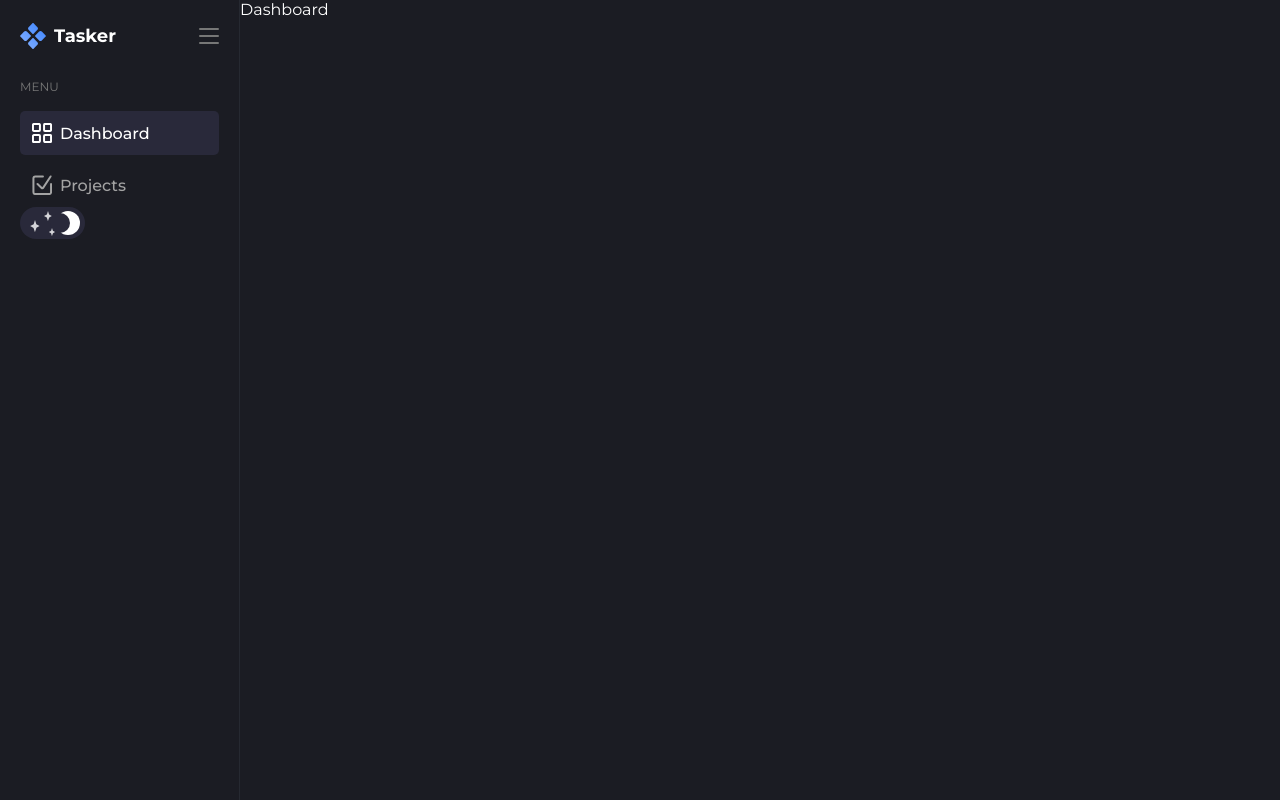
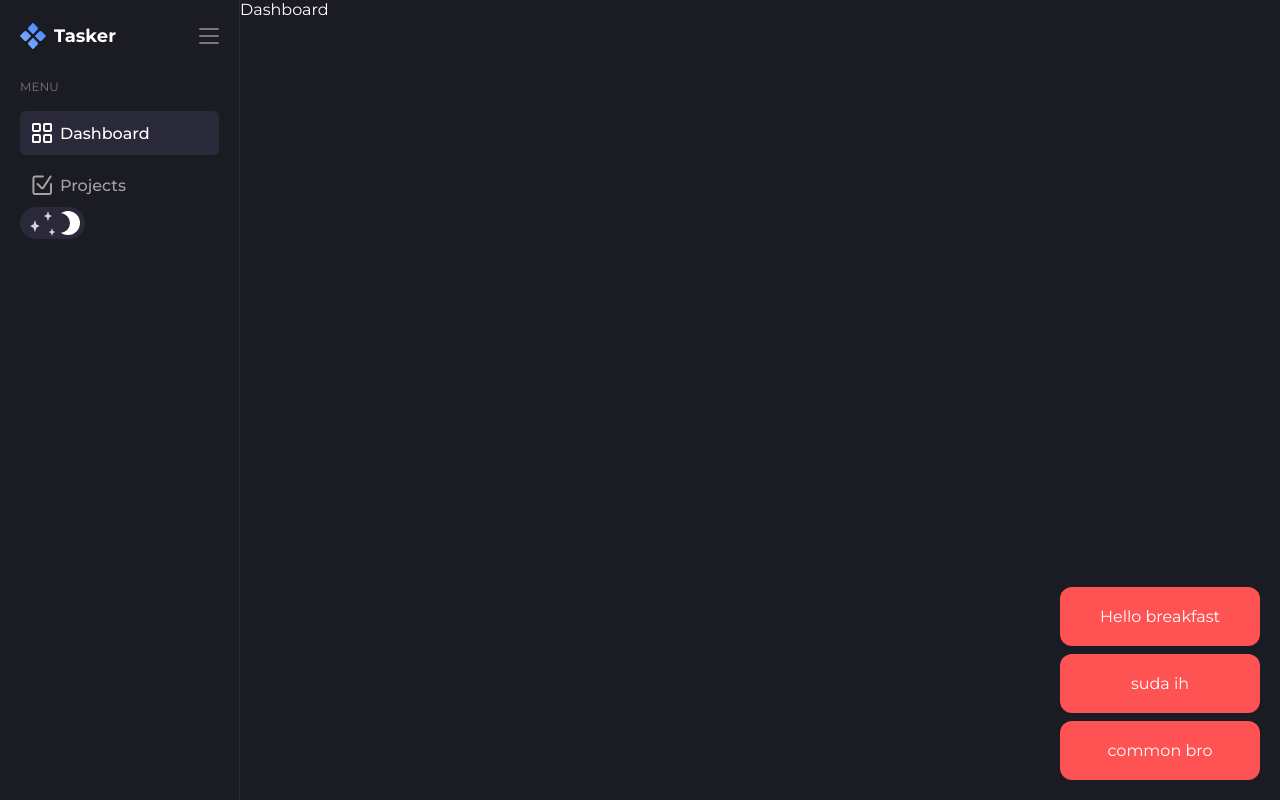
Before and after one commit to devkirkir/react-tasker, a React app: page /app/dashboard in a window 1280 px wide. Built offline with nearby package versions, Linux system fonts and the light colour scheme.

Commit message:
⚙️ modified: Notification component ⚙️ modified: NotificationHandler component ⚙️ modified: useNotification hook

```diff
--- a/package.json
+++ b/package.json
@@ -8,11 +8,10 @@
     "build:dev": "npx webpack --env mode=development",
     "build:prod": "npx webpack --env mode=production",
     "start-server": "json-server --watch json-server/db.json --port 4000",
+    "prettier": "prettier --config ./.prettierrc . --write",
     "eslint": "eslint \"**/*.{ts,tsx}\"",
-    "prettier": "prettier --config ./.prettierrc . --write",
     "eslint:fix": "eslint '**/*.{ts,tsx}' --fix",
-    "test:jest": "jest --config ./config/jest/jest.config.ts",
-    "prepare": "husky"
+    "test:jest": "jest --config ./config/jest/jest.config.ts"
   },
   "keywords": [],
   "author": "",
@@ -41,7 +40,6 @@
     "eslint-plugin-react": "^7.33.2",
     "eslint-plugin-react-hooks": "^4.6.0",
     "html-webpack-plugin": "^5.6.0",
-    "husky": "^9.0.11",
     "identity-obj-proxy": "^3.0.0",
     "jest": "^29.7.0",
     "jest-environment-jsdom": "^29.7.0",
--- a/src/components/NotificationHandler/Notification/Notification.module.css
+++ b/src/components/NotificationHandler/Notification/Notification.module.css
@@ -6,6 +6,12 @@
   border-radius: 12px;
 
   padding: 20px;
+
+  cursor: pointer;
+
+  &:first-child {
+    margin-top: 12px;
+  }
 }
 
 .error {
--- a/src/components/NotificationHandler/Notification/index.tsx
+++ b/src/components/NotificationHandler/Notification/index.tsx
@@ -1,17 +1,20 @@
 import { AnimatePresence, motion } from "framer-motion";
 
+import useNotification from "hooks/useNotification";
+
+import type { NotificationSchema } from "providers/NotificationProvider";
 import { SLIDE_BOTTOM_ANIM } from "consts/animations";
 
 import classes from "./Notification.module.css";
 
-interface NotificationProps {
-  text: string;
+interface NotificationProps extends NotificationSchema {
   type: "error";
-  isVisible: boolean;
 }
 
 const Notification = (props: NotificationProps) => {
-  const { text, type, isVisible } = props;
+  const { id, text, type, isVisible } = props;
+
+  const { closeNotification } = useNotification();
 
   return (
     <AnimatePresence>
@@ -20,9 +23,10 @@ const Notification = (props: NotificationProps) => {
           variants={SLIDE_BOTTOM_ANIM}
           initial="hidden"
           animate="visible"
-          exit={{ opacity: 0, x: 300 }}
+          exit={{ opacity: 0 }}
           key="modal-motion-key"
           className={`${classes.Notification} ${classes[type]}`}
+          onClick={() => closeNotification(id)}
         >
           {text}
         </motion.div>
--- a/src/components/NotificationHandler/NotificationHandler/NotificationHandler.module.css
+++ b/src/components/NotificationHandler/NotificationHandler/NotificationHandler.module.css
@@ -3,6 +3,10 @@
   right: 0;
   bottom: 0;
 
+  display: flex;
+  flex-direction: column;
+  gap: 8px;
+
   padding: 20px;
 
   overflow: hidden;
--- a/src/components/NotificationHandler/NotificationHandler/index.tsx
+++ b/src/components/NotificationHandler/NotificationHandler/index.tsx
@@ -16,14 +16,14 @@ const NotificationHandler = (props: NotificationHandlerProps) => {
   const { notifications } = useNotification();
 
   const renderNotifications = () =>
-    notifications.map(({ text, isVisible }, index) => (
-      <Notification text={text} type="error" key={`notification-${index}`} isVisible={isVisible} />
+    notifications.map((props, index) => (
+      <Notification type="error" key={`notification-${index}`} {...props} />
     ));
 
   return portalContainer
     ? createPortal(
         <div className={classes.NotificationHandler}>
-          {Boolean(notifications.length) && renderNotifications()}
+          {!!notifications.length && renderNotifications()}
         </div>,
         portalContainer,
       )
--- a/src/hooks/useNotification.ts
+++ b/src/hooks/useNotification.ts
@@ -5,25 +5,31 @@ import { NotificationContext } from "providers/NotificationProvider";
 const useNotification = () => {
   const { notifications, setNotifications } = useContext(NotificationContext);
 
+  const removeNotificationByInterval = () => {
+    const [firstNotification, ...rest] = notifications;
+
+    setNotifications([{ ...firstNotification, isVisible: false }, ...rest]);
+
+    setTimeout(() => setNotifications(rest), 500);
+  };
+
   useEffect(() => {
     if (notifications.length) {
-      const interval = setInterval(() => {
-        const [firstNotification, ...rest] = notifications;
-
-        setNotifications([...rest, { text: firstNotification.text, isVisible: false }]);
-
-        setTimeout(() => setNotifications([...rest]), 500);
-      }, 4000);
+      const interval = setInterval(removeNotificationByInterval, 3000);
 
       return () => clearInterval(interval);
     }
   }, [notifications]);
 
   const addNotification = (text: string) => {
-    setNotifications((notifications) => [...notifications, { text, isVisible: true }]);
+    setNotifications((notifications) => [...notifications, { id: "iddd", text, isVisible: true }]);
   };
 
-  return { notifications, addNotification };
+  const closeNotification = (id: string) => {
+    setNotifications(notifications.filter((notification) => notification.id !== id));
+  };
+
+  return { notifications, addNotification, closeNotification };
 };
 
 export default useNotification;
--- a/src/index.tsx
+++ b/src/index.tsx
@@ -7,7 +7,6 @@ import App from "./components/App";
 import ThemeProvider from "./providers/ThemeProvider";
 import ErrorBoundary from "providers/ErrorBoundary";
 import ReduxProvider from "providers/ReduxProvider";
-import NotificationProvider from "providers/NotificationProvider";
 
 const root = document.getElementById("root");
 
@@ -17,9 +16,7 @@ createRoot(root).render(
       <ReduxProvider>
         <BrowserRouter>
           <ThemeProvider>
-            <NotificationProvider>
-              <App />
-            </NotificationProvider>
+            <App />
           </ThemeProvider>
         </BrowserRouter>
       </ReduxProvider>
--- a/src/pages/AppPage/AppPage.tsx
+++ b/src/pages/AppPage/AppPage.tsx
@@ -1,3 +1,5 @@
+import NotificationProvider from "providers/NotificationProvider";
+
 import Container from "components/Container";
 import { Sidebar } from "components/Sidebar";
 import { NotificationHandler } from "components/NotificationHandler";
@@ -7,9 +9,11 @@ const AppPage = () => {
     <>
       <Sidebar />
 
-      <Container />
+      <NotificationProvider>
+        <Container />
 
-      <NotificationHandler />
+        <NotificationHandler />
+      </NotificationProvider>
     </>
   );
 };
--- a/src/providers/NotificationProvider/index.tsx
+++ b/src/providers/NotificationProvider/index.tsx
@@ -7,7 +7,8 @@ import {
   useState,
 } from "react";
 
-interface NotificationSchema {
+export interface NotificationSchema {
+  id: string;
   text: string;
   isVisible: boolean;
 }
@@ -22,7 +23,12 @@ export const NotificationContext = createContext<NotificationContextProps>({});
 const NotificationProvider = (props: PropsWithChildren) => {
   const { children } = props;
 
-  const [notifications, setNotifications] = useState<NotificationSchema[]>([]);
+  const [notifications, setNotifications] = useState<NotificationSchema[]>([
+    { text: "Error", isVisible: true, id: "id1" },
+    { text: "Hello breakfast", isVisible: true, id: "id2" },
+    { text: "suda ih", isVisible: true, id: "id3" },
+    { text: "common bro", isVisible: true, id: "id4" },
+  ]);
 
   const defaultProps = useMemo(() => ({ notifications, setNotifications }), [notifications]);
 
```
Also changed, not shown: 2 other files (tests, documents, lock files or other folders).
